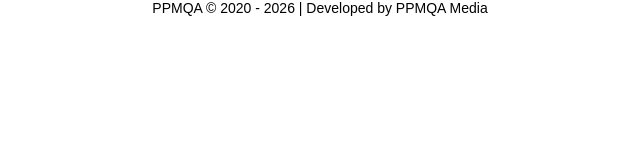
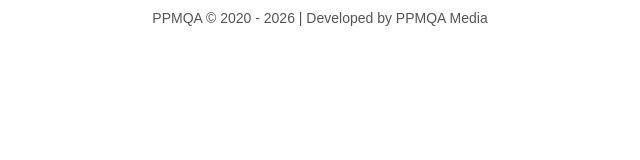
Before and after one commit to ppmqamedia/ppmqa-footer, a plain HTML site: page index.html in a window 1280 px wide. Shown: the whole page, without its empty margins (320-960 px from the left). Drawn offline with Linux system fonts and the light colour scheme.

Commit message:
index.html

```diff
--- a/index.html
+++ b/index.html
@@ -1,23 +1,33 @@
 <!DOCTYPE html>
-<html>
+<html lang="id">
 <head>
 <meta charset="UTF-8">
+<meta name="viewport" content="width=device-width, initial-scale=1.0">
+
 <style>
 body{
     margin:0;
-    font-family:Arial,sans-serif;
+    padding:0;
+    font-family: Arial, sans-serif;
     font-size:14px;
+    color:#555;
     text-align:center;
+    background:transparent;
+}
+
+.footer{
+    padding:10px;
 }
 </style>
 </head>
 <body>
 
-PPMQA &copy; 2020 - <span id="year"></span> | Developed by PPMQA Media
+<div class="footer">
+    PPMQA &copy; 2020 - <span id="year"></span> | Developed by PPMQA Media
+</div>
 
 <script>
-document.getElementById("year").textContent =
-new Date().getFullYear();
+document.getElementById("year").textContent = new Date().getFullYear();
 </script>
 
 </body>
```
